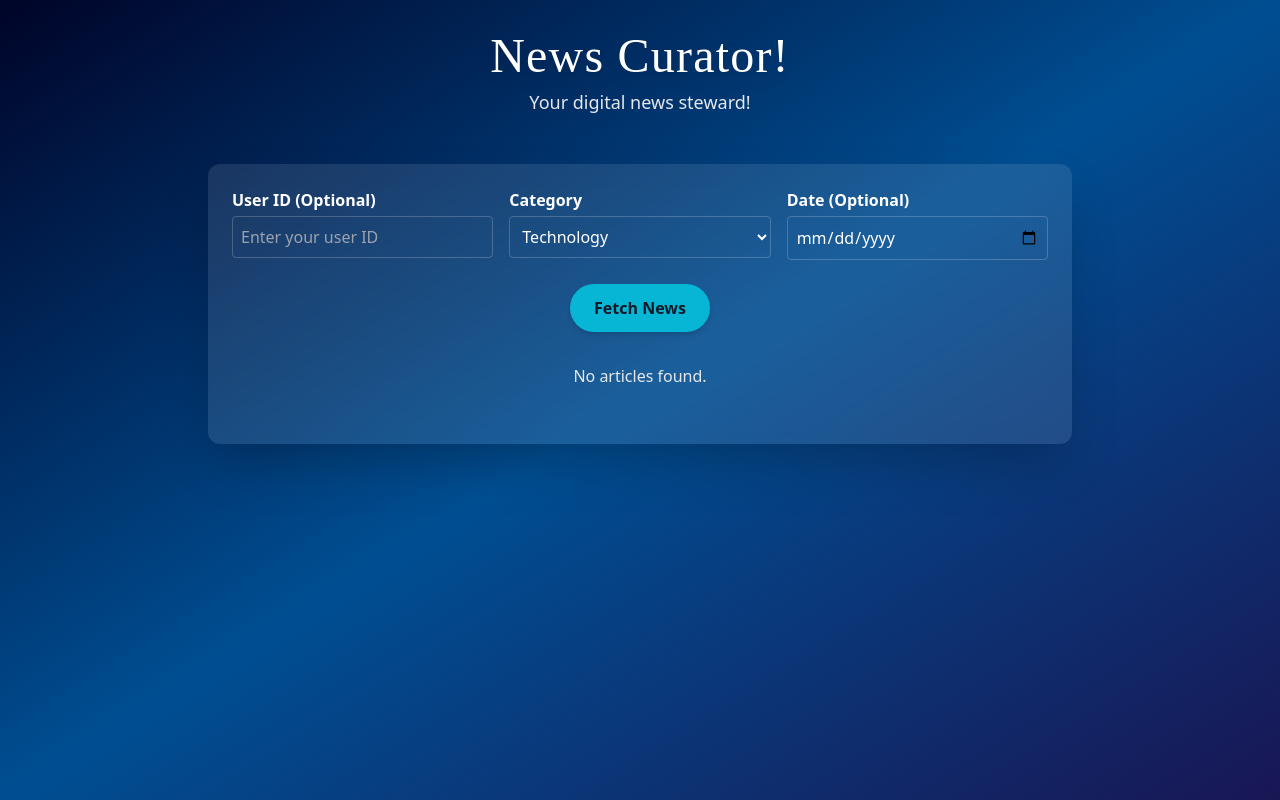
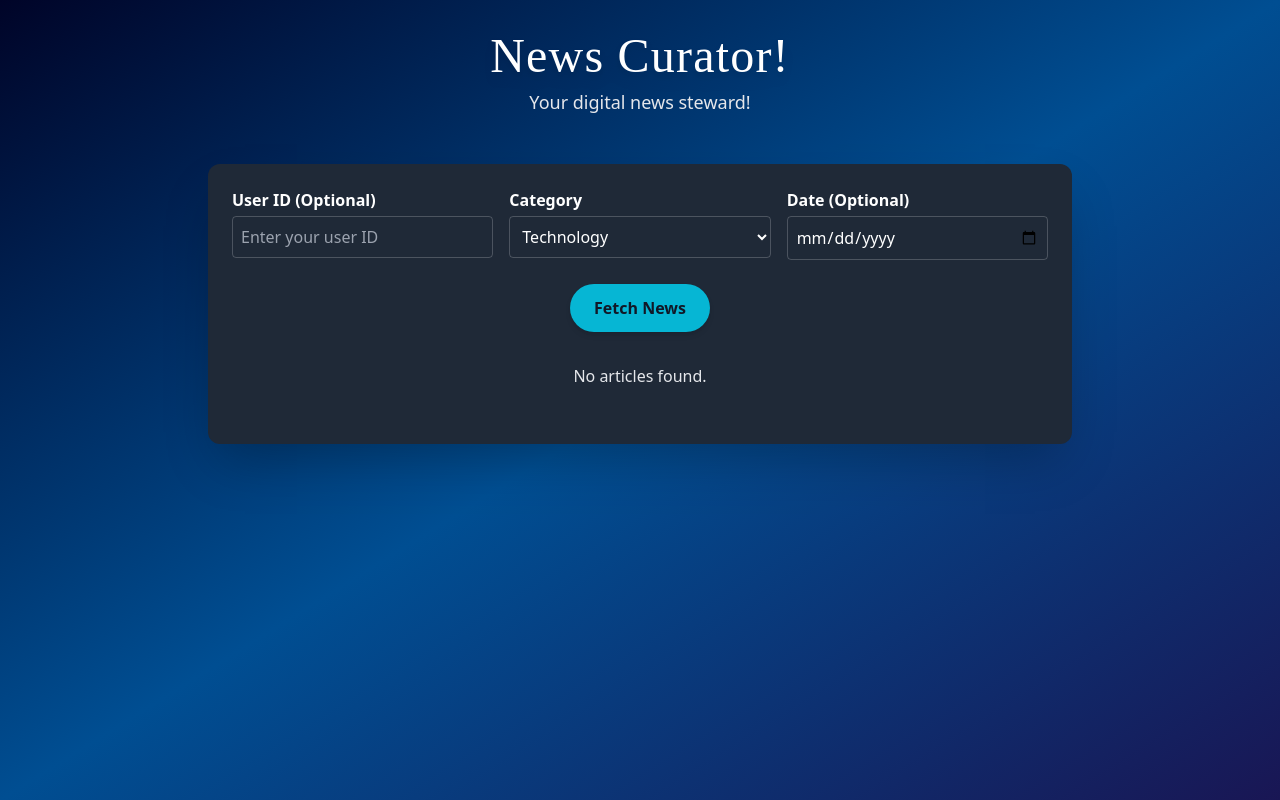
Before and after one commit to TARUNGIT98/newsAggregator-frontend, a React (Create React App) app: page / in a window 1280 px wide. Built offline with nearby package versions, Linux system fonts and the light colour scheme.

Commit message:
cahnged background

```diff
--- a/src/NewsFeed.js
+++ b/src/NewsFeed.js
@@ -33,96 +33,8 @@ const NewsFeed = () => {
     }
   };
 
-  //   return (
-  //     <div className="my-glass rounded-xl shadow-2xl p-6">
-  //       {/* Form */}
-  //       <form onSubmit={fetchNews}>
-  //         <div className="grid grid-cols-1 md:grid-cols-3 gap-4">
-  //           <div className="flex flex-col">
-  //             <label className="mb-1 font-semibold">User ID (Optional)</label>
-  //             <input
-  //               type="text"
-  //               value={userId}
-  //               onChange={(e) => setUserId(e.target.value)}
-  //               placeholder="Enter your user ID"
-  //               className="p-2 rounded border border-white/20 bg-transparent focus:outline-none focus:ring-2 focus:ring-cyan-300"
-  //             />
-  //           </div>
-  //           <div className="flex flex-col">
-  //             <label className="mb-1 font-semibold">Category</label>
-  //             <select
-  //               value={category}
-  //               onChange={(e) => setCategory(e.target.value)}
-  //               className="p-2 rounded border border-white/20 bg-transparent focus:outline-none focus:ring-2 focus:ring-cyan-300"
-  //             >
-  //               <option value="business">Business</option>
-  //               <option value="entertainment">Entertainment</option>
-  //               <option value="general">General</option>
-  //               <option value="health">Health</option>
-  //               <option value="science">Science</option>
-  //               <option value="sports">Sports</option>
-  //               <option value="technology">Technology</option>
-  //             </select>
-  //           </div>
-  //           <div className="flex flex-col">
-  //             <label className="mb-1 font-semibold">Date (Optional)</label>
-  //             <input
-  //               type="date"
-  //               value={date}
-  //               onChange={(e) => setDate(e.target.value)}
-  //               className="p-2 rounded border border-white/20 bg-transparent focus:outline-none focus:ring-2 focus:ring-cyan-300"
-  //             />
-  //           </div>
-  //         </div>
-
-  //         <div className="flex justify-center mt-6">
-  //           <button
-  //             type="submit"
-  //             className="px-6 py-3 rounded-full bg-cyan-500 hover:bg-cyan-600 transition-colors font-bold text-gray-900 shadow-md focus:outline-none focus:ring-2 focus:ring-cyan-400"
-  //           >
-  //             Fetch News
-  //           </button>
-  //         </div>
-  //       </form>
-
-  //       {/* Status and Articles */}
-  //       <div className="mt-8">
-  //         {loading && <p className="text-center text-lg">Loading news...</p>}
-  //         {error && (
-  //           <p className="text-center text-red-400 text-lg">
-  //             Error fetching news: {error.message}
-  //           </p>
-  //         )}
-  //         {articles.length === 0 && !loading && !error && (
-  //           <p className="text-center text-gray-200">No articles found.</p>
-  //         )}
-  //         <ul className="mt-8 space-y-6">
-  //           {articles.map((article, index) => (
-  //             <li
-  //               key={index}
-  //               className="bg-white/10 backdrop-blur-sm p-6 rounded-xl shadow-xl hover:scale-[1.02] transform transition duration-300"
-  //             >
-  //               <h3 className="text-2xl font-bold mb-2">{article.title}</h3>
-  //               <p className="mb-4 text-gray-200">
-  //                 {article.summary || article.description}
-  //               </p>
-  //               <a
-  //                 href={article.url}
-  //                 target="_blank"
-  //                 rel="noopener noreferrer"
-  //                 className="text-cyan-300 hover:underline font-semibold"
-  //               >
-  //                 Read more
-  //               </a>
-  //             </li>
-  //           ))}
-  //         </ul>
-  //       </div>
-  //     </div>
-  //   );
-  // };
   return (
-    <div className="my-glass rounded-xl shadow-2xl p-6">
+    <div className="bg-gray-800 rounded-xl shadow-2xl p-6">
       {/* Form */}
       <form onSubmit={fetchNews}>
         <div className="grid grid-cols-1 md:grid-cols-3 gap-4">
@@ -188,7 +100,7 @@ const NewsFeed = () => {
           {articles.map((article, index) => (
             <li
               key={index}
-              className="bg-white/10 backdrop-blur-sm p-6 rounded-xl shadow-xl hover:scale-[1.02] transform transition duration-300"
+              className="bg-gray-700 p-6 rounded-xl shadow-xl hover:scale-[1.02] transform transition duration-300"
             >
               <h3 className="text-2xl font-bold mb-2">{article.title}</h3>
               <p className="mb-4 text-gray-200">
@@ -209,4 +121,5 @@ const NewsFeed = () => {
     </div>
   );
 };
+
 export default NewsFeed;
--- a/src/index.css
+++ b/src/index.css
@@ -1,10 +1,3 @@
 @tailwind base;
 @tailwind components;
 @tailwind utilities;
-
-
-.my-glass {
-    background-color: rgba(255, 255, 255, 0.1);
-    -webkit-backdrop-filter: blur(10px); /* Safari prefix */
-    backdrop-filter: blur(10px);
-  }
```
